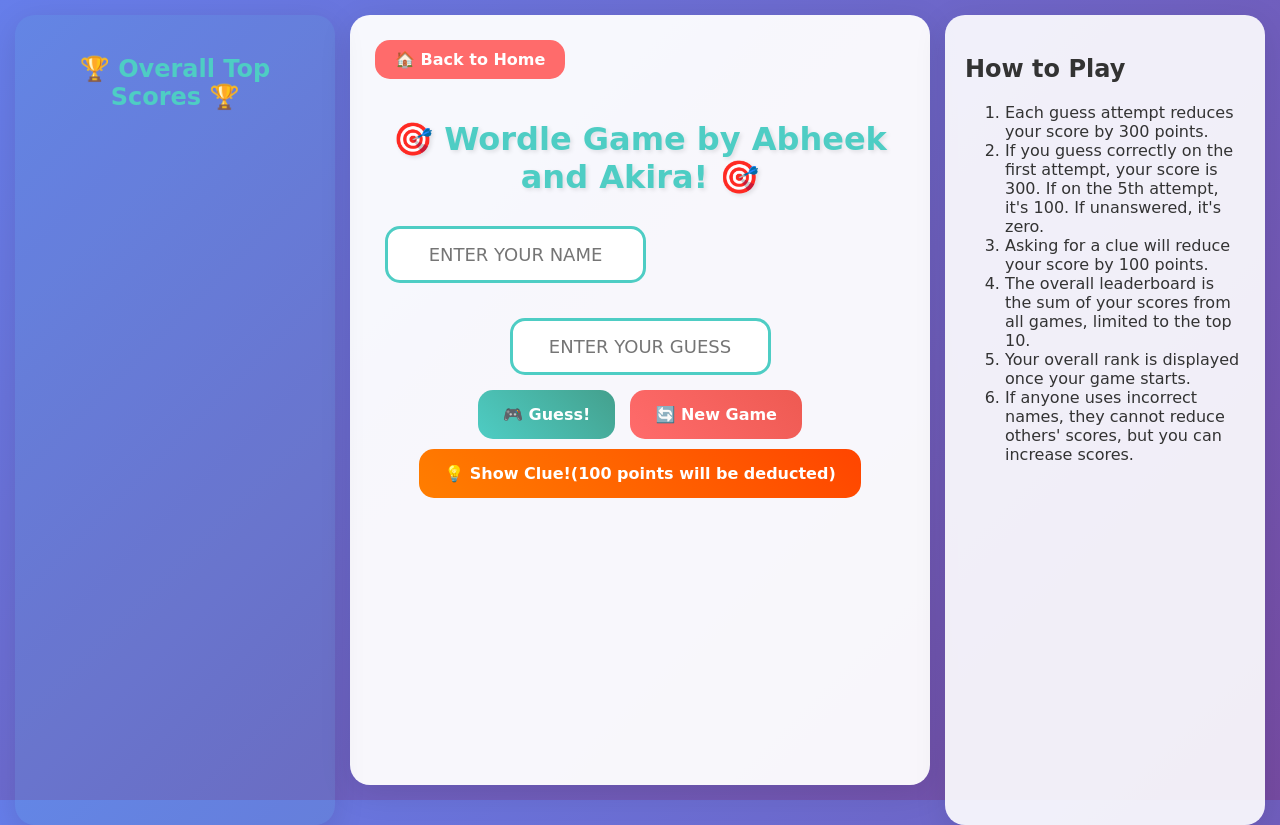
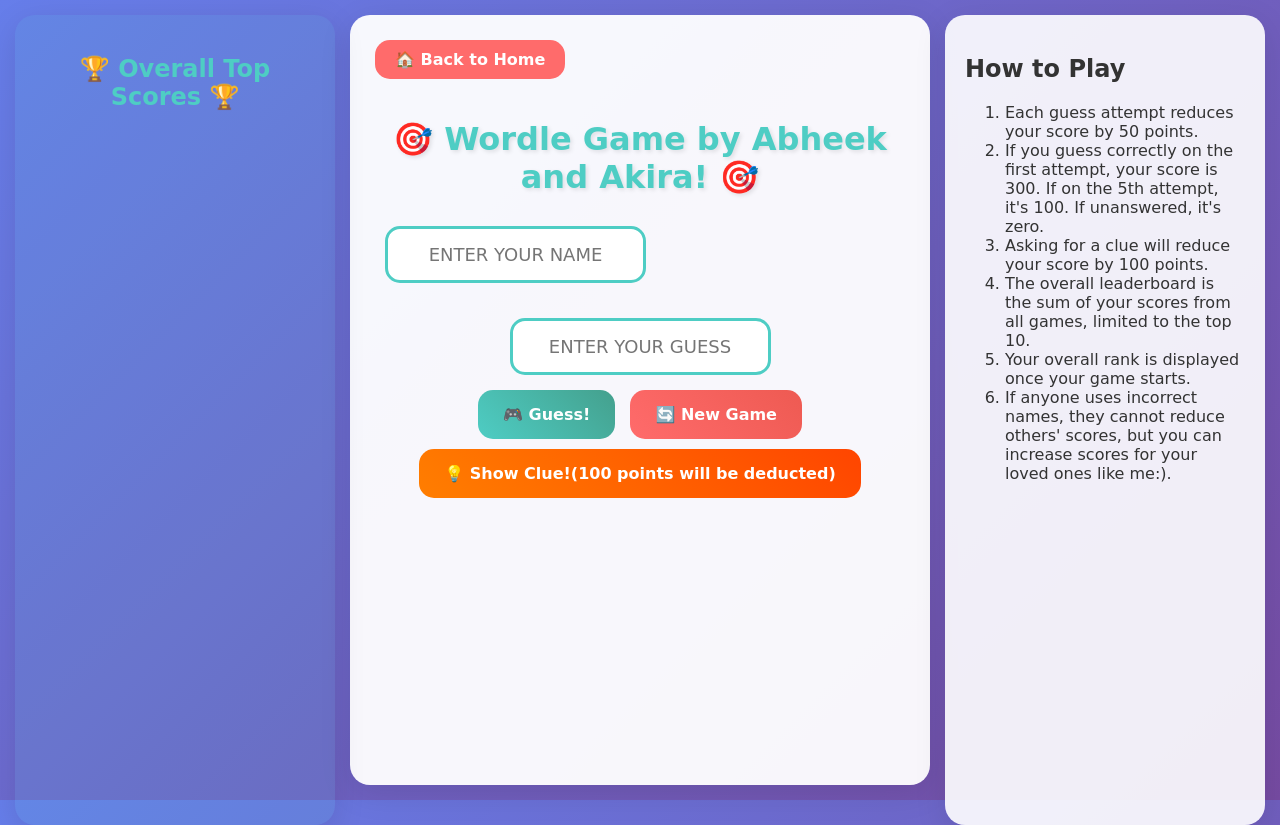
Before and after one commit to Kmaralla/abheek-akira, a Flask app: page /wordle in a window 1280 px wide. Run offline with Flask 3, Linux system fonts and the light colour scheme.

Commit message:
Changes made by human, committed by Replit

```diff
--- a/game_logic.py
+++ b/game_logic.py
@@ -158,7 +158,7 @@ def check_guess(guess, player_name=''):
             f'<span class="letter answered">YOU WON! The word was {target_word}) </span>'
         )
         result.append(
-            f'<span class="letter answered">Level 2 COMING SOON :)</span>')
+            f'<span class="letter answered">Level 2️⃣ COMING SOON :)</span>')
         score = score + 300 - (count - 1) * 50
         result.append(
             f'<span class="letter answered">Your current score is {score}</span>'
--- a/leaderboard.json
+++ b/leaderboard.json
@@ -1 +1 @@
-[{"name": "abheek", "score": 800}, {"name": "KM", "score": 750}, {"name": "akira", "score": 150}]
+[{"name": "abheek", "score": 800}, {"name": "KM", "score": 750}, {"name": "akira", "score": 650}, {"name": "DCK", "score": 150}]
--- a/templates/wordle.html
+++ b/templates/wordle.html
@@ -286,12 +286,12 @@ BE-->
   <div class="instructions-container">
       <h2>How to Play</h2>
       <ol>
-        <li>Each guess attempt reduces your score by 300 points.</li>
+        <li>Each guess attempt reduces your score by 50 points.</li>
         <li>If you guess correctly on the first attempt, your score is 300. If on the 5th attempt, it's 100. If unanswered, it's zero.</li>
         <li>Asking for a clue will reduce your score by 100 points.</li>
         <li>The overall leaderboard is the sum of your scores from all games, limited to the top 10.</li>
         <li>Your overall rank is displayed once your game starts.</li>
-        <li>If anyone uses incorrect names, they cannot reduce others' scores, but you can increase scores.</li>
+        <li>If anyone uses incorrect names, they cannot reduce others' scores, but you can increase scores for your loved ones like me:).</li>
       </ol>
     </div>
   </div>
```
